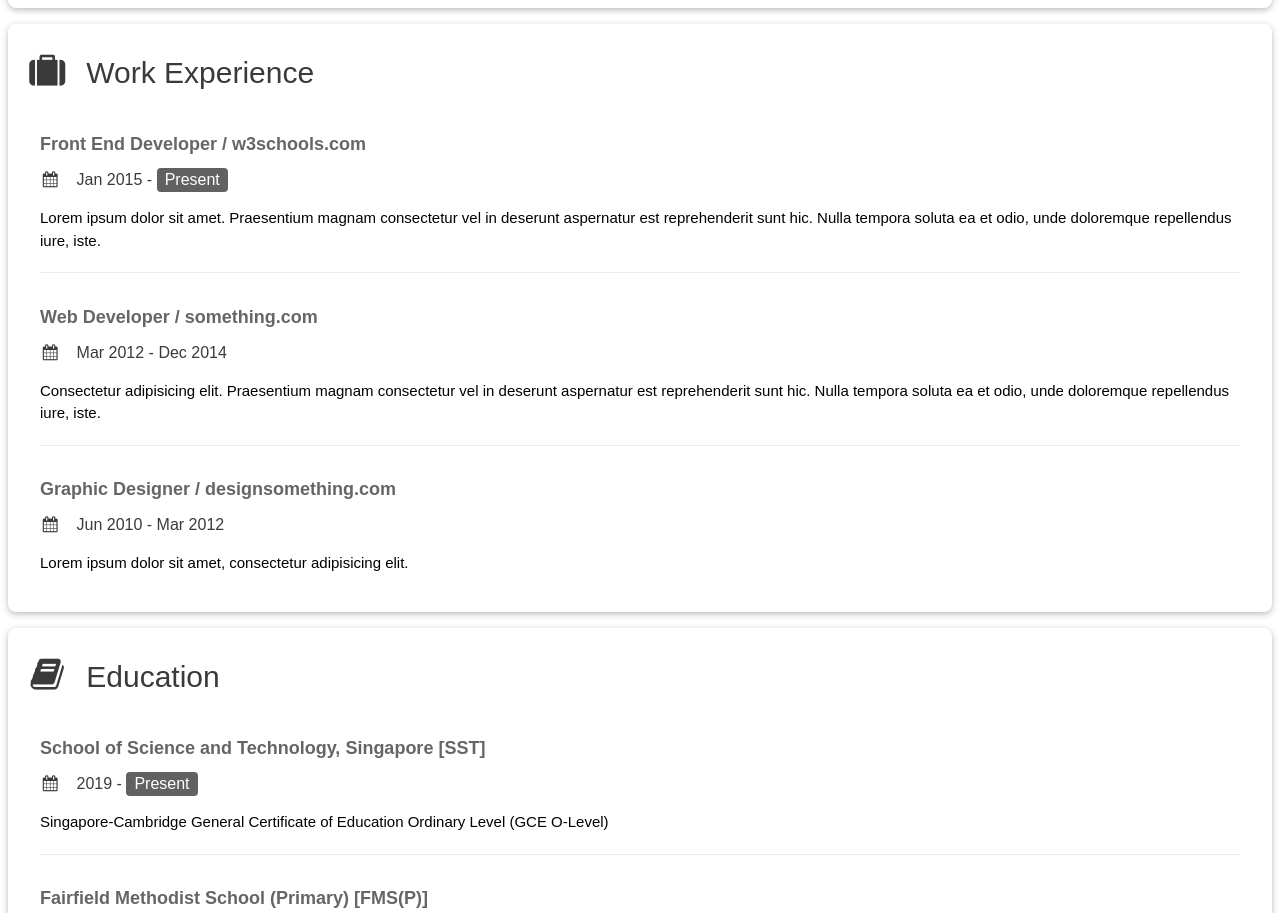
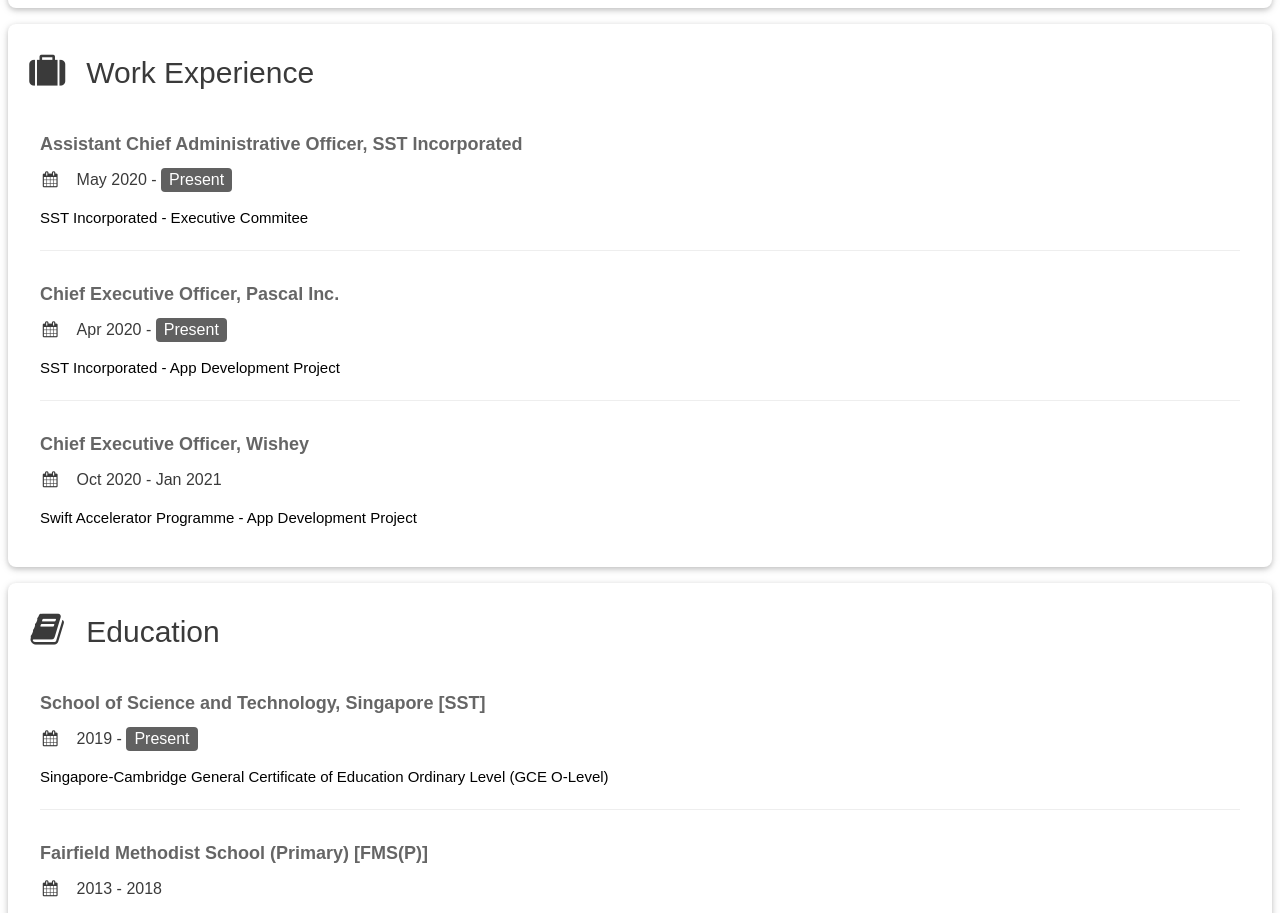
Before and after one commit to granwyntan/granwyntan.github.io, a plain HTML site: page index.html in a window 1280 px wide. Shown: the part 1315-2228 px from the top of the page. Drawn offline with nearby package versions, Linux system fonts and the light colour scheme.

Commit message:
More changes

```diff
--- a/index.html
+++ b/index.html
@@ -100,21 +100,21 @@
       <div class="w3-container w3-card w3-white w3-margin-bottom w3-round-large w3-mobile">
         <h2 class="w3-text-dark-grey w3-padding-16"><i class="fa fa-suitcase fa-fw w3-margin-right w3-xxlarge w3-text-dark-grey"></i>Work Experience</h2>
         <div class="w3-container">
-          <h5 class="w3-opacity"><b>Front End Developer / w3schools.com</b></h5>
-          <h6 class="w3-text-dark-grey"><i class="fa fa-calendar fa-fw w3-margin-right"></i>Jan 2015 - <span class="w3-tag w3-dark-grey w3-round">Present</span></h6>
-          <p>Lorem ipsum dolor sit amet. Praesentium magnam consectetur vel in deserunt aspernatur est reprehenderit sunt hic. Nulla tempora soluta ea et odio, unde doloremque repellendus iure, iste.</p>
+          <h5 class="w3-opacity"><b>Assistant Chief Administrative Officer, SST Incorporated</b></h5>
+          <h6 class="w3-text-dark-grey"><i class="fa fa-calendar fa-fw w3-margin-right"></i>May 2020 - <span class="w3-tag w3-dark-grey w3-round">Present</span></h6>
+          <p>SST Incorporated - Executive Commitee</p>
           <hr>
         </div>
         <div class="w3-container">
-          <h5 class="w3-opacity"><b>Web Developer / something.com</b></h5>
-          <h6 class="w3-text-dark-grey"><i class="fa fa-calendar fa-fw w3-margin-right"></i>Mar 2012 - Dec 2014</h6>
-          <p>Consectetur adipisicing elit. Praesentium magnam consectetur vel in deserunt aspernatur est reprehenderit sunt hic. Nulla tempora soluta ea et odio, unde doloremque repellendus iure, iste.</p>
+          <h5 class="w3-opacity"><b>Chief Executive Officer, Pascal Inc.</b></h5>
+          <h6 class="w3-text-dark-grey"><i class="fa fa-calendar fa-fw w3-margin-right"></i>Apr 2020 - <span class="w3-tag w3-dark-grey w3-round">Present</span></h6>
+          <p>SST Incorporated - App Development Project</p>
           <hr>
         </div>
         <div class="w3-container">
-          <h5 class="w3-opacity"><b>Graphic Designer / designsomething.com</b></h5>
-          <h6 class="w3-text-dark-grey"><i class="fa fa-calendar fa-fw w3-margin-right"></i>Jun 2010 - Mar 2012</h6>
-          <p>Lorem ipsum dolor sit amet, consectetur adipisicing elit. </p><br>
+          <h5 class="w3-opacity"><b>Chief Executive Officer, Wishey</b></h5>
+          <h6 class="w3-text-dark-grey"><i class="fa fa-calendar fa-fw w3-margin-right"></i>Oct 2020 - Jan 2021</h6>
+          <p>Swift Accelerator Programme - App Development Project</p><br>
         </div>
       </div>
 
```
Also changed, not shown: profile.html (+230 -0 lines).
